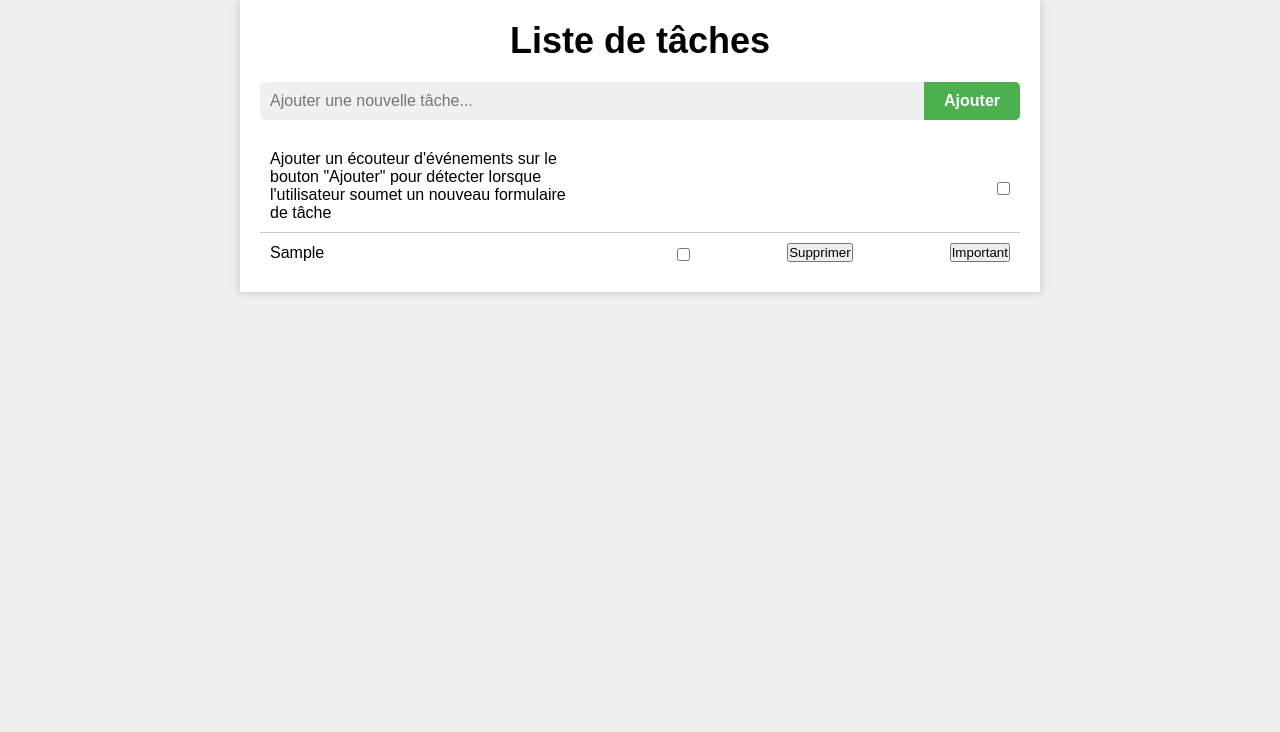
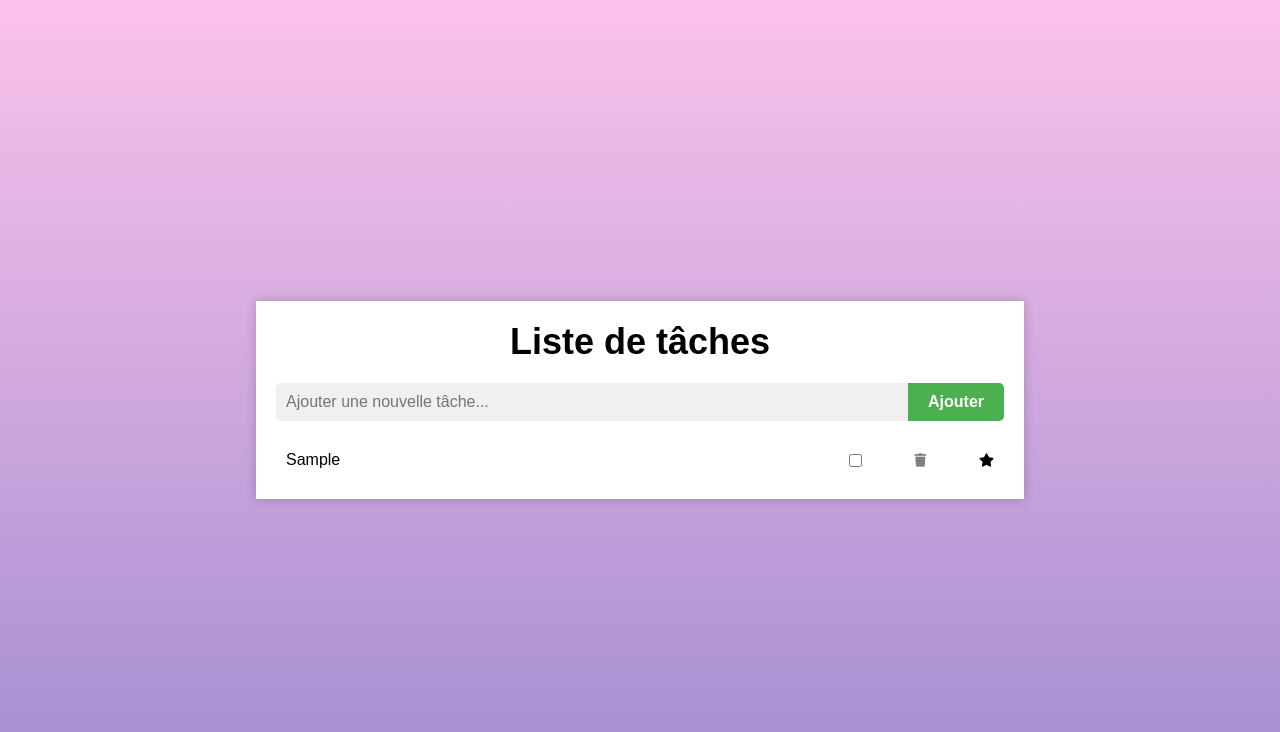
Before and after one commit to Joklak/Listetache, a plain HTML site: page index.html in a window 1280 px wide. Both pictures are taken after typing "Sample" into the empty fields and a click on the button "Ajouter". Drawn offline with Linux system fonts and the light colour scheme.

Commit message:
upload après correction de bug + ajout de style css pour le rendu final

```diff
--- a/app.js
+++ b/app.js
@@ -3,21 +3,17 @@ const input = document.querySelector("input");
 const liste = document.getElementById("task-list");
 
 document.addEventListener("DOMContentLoaded", () => {
-  const savedTasks = localStorage.getItem("tasks");
+  const savedTasks = JSON.parse(localStorage.getItem("tasks"));
   if (savedTasks) {
-    liste.innerHTML = savedTasks;
-
-    const tasks = document.querySelectorAll("#task-list li");
-    tasks.forEach((task) => {
-      const checkbox = task.querySelector("input[type=checkbox]");
-      const isChecked = localStorage.getItem(checkbox.id) === "true";
-      if (isChecked) {
-        checkbox.checked = true;
-        task.classList.add("completed");
-      } else {
-        checkbox.checked = false;
-        task.classList.remove("completed");
-      }
+    savedTasks.forEach((savedTask) => {
+      const { content, completed, important, id } = savedTask;
+      const nouvelleTache = createTaskElement(
+        content,
+        completed,
+        important,
+        id
+      );
+      liste.appendChild(nouvelleTache);
     });
   }
 });
@@ -26,54 +22,98 @@ document.getElementById("add-task-form").addEventListener("submit", (event) => {
   event.preventDefault();
   const tache = input.value;
 
+  // Créer une nouvelle tâche et l'ajouter à la liste
+  const nouvelleTache = createTaskElement(
+    tache,
+    false,
+    false,
+    "checkbox-" + Date.now()
+  );
+  liste.appendChild(nouvelleTache);
+
+  // Enregistrer la nouvelle liste de tâches dans localStora
+  saveTasksToLocalStorage();
+
+  // Réinitialiser le champ de saisie
+  input.value = "";
+});
+
+function createTaskElement(content, completed, important, id) {
   const nouvelleTache = document.createElement("li");
+
+  // Ajouter le contenu de la tâche
   const span = document.createElement("span");
-  span.textContent = tache;
+  span.textContent = content;
   nouvelleTache.appendChild(span);
 
+  // Ajouter la checkbox
   const checkbox = document.createElement("input");
   checkbox.type = "checkbox";
-  checkbox.id = "checkbox-" + Date.now();
+  checkbox.checked = completed;
+  checkbox.id = id;
   nouvelleTache.appendChild(checkbox);
 
+  // Ajouter le bouton "Supprimer"
   const deleteButton = document.createElement("button");
-  deleteButton.textContent = "Supprimer";
+  deleteButton.innerHTML = '<i class="fas fa-trash"></i>';
+  deleteButton.classList.add("supprimer-button");
   nouvelleTache.appendChild(deleteButton);
 
+  // Ajouter le bouton "Important"
   const importantButton = document.createElement("button");
-  importantButton.textContent = "Important";
+  importantButton.innerHTML = '<i class="fas fa-star"></i>';
+  importantButton.classList.add("important-button");
   nouvelleTache.appendChild(importantButton);
 
+  // Configurer les écouteurs d'événements
+  addEventListenersToTask(
+    nouvelleTache,
+    checkbox,
+    deleteButton,
+    importantButton
+  );
+
+  // Configurer les classes CSS
+  if (completed) nouvelleTache.classList.add("completed");
+  if (important) nouvelleTache.classList.add("important");
+
+  return nouvelleTache;
+}
+
+function addEventListenersToTask(
+  nouvelleTache,
+  checkbox,
+  deleteButton,
+  importantButton
+) {
   checkbox.addEventListener("change", () => {
-    const isChecked = checkbox.checked;
-    if (isChecked) {
-      nouvelleTache.classList.add("completed");
-    } else {
-      nouvelleTache.classList.remove("completed");
-    }
-    localStorage.setItem(checkbox.id, isChecked.toString());
-    localStorage.setItem("tasks", liste.innerHTML);
+    if (checkbox.checked) nouvelleTache.classList.add("completed");
+    else nouvelleTache.classList.remove("completed");
+
+    saveTasksToLocalStorage();
   });
 
   deleteButton.addEventListener("click", () => {
     liste.removeChild(nouvelleTache);
-    localStorage.removeItem(checkbox.id);
-    localStorage.setItem("tasks", liste.innerHTML);
+    saveTasksToLocalStorage();
   });
 
   importantButton.addEventListener("click", () => {
     nouvelleTache.classList.toggle("important");
+    saveTasksToLocalStorage();
   });
+}
 
-  const isChecked = checkbox.checked;
-  if (isChecked) {
-    nouvelleTache.classList.add("completed");
-  }
-
-  liste.appendChild(nouvelleTache);
-
-  input.value = "";
-
-  localStorage.setItem(checkbox.id, isChecked.toString());
-  localStorage.setItem("tasks", liste.innerHTML);
-});
+function saveTasksToLocalStorage() {
+  const tasks = Array.from(liste.children).map((task) => {
+    const checkbox = task.querySelector("input[type=checkbox]");
+    const isImportant = task.classList.contains("important");
+    return {
+      id: checkbox.id,
+      content: task.querySelector("span").textContent,
+      completed: checkbox.checked,
+      important: isImportant,
+    };
+  });
+  localStorage.setItem("tasks", JSON.stringify(tasks));
+}
--- a/index.html
+++ b/index.html
@@ -5,6 +5,12 @@
     <meta name="viewport" content="width=device-width, initial-scale=1.0" />
     <title>Liste de tâches</title>
     <link rel="stylesheet" href="style.css" />
+    <link
+      rel="stylesheet"
+      href="https://cdnjs.cloudflare.com/ajax/libs/font-awesome/5.15.3/css/all.min.css"
+      integrity="sha512-..."
+      crossorigin="anonymous"
+    />
   </head>
   <body>
     <div class="container">
@@ -17,16 +23,7 @@
         />
         <button type="submit" class="bouton_add">Ajouter</button>
       </form>
-      <ul id="task-list">
-        <li>
-          <span
-            >Ajouter un écouteur d'événements sur le bouton "Ajouter" pour
-            détecter lorsque l'utilisateur soumet un nouveau formulaire de
-            tâche</span
-          >
-          <input type="checkbox" id="maCheckbox" />
-        </li>
-      </ul>
+      <ul id="task-list"></ul>
     </div>
     <script src="app.js"></script>
   </body>
--- a/style.css
+++ b/style.css
@@ -5,12 +5,17 @@
 }
 
 body {
-  font-family: Arial, sans-serif;
-  background-color: #f0f0f0;
+  max-width: 100vw;
+  height: 100vh;
+  display: flex;
+  justify-content: center;
+  align-items: center;
+  font-family: sans-serif;
+  background-image: linear-gradient(to top, #a18cd1 0%, #fbc2eb 100%);
 }
 
 .container {
-  max-width: 800px;
+  width: 60%;
   margin: 0 auto;
   padding: 20px;
   background-color: #fff;
@@ -68,14 +73,13 @@ li:last-child {
 }
 
 .completed {
-  background-color: red;
+  font-style: italic;
 }
-.important {
-  background-color: blue;
+.important .fa-star {
+  color: #4caf50;
 }
 
 li input[type="checkbox"] {
-  margin-top: 4px;
   margin-left: 10px;
 }
 .task-title {
@@ -89,5 +93,16 @@ li input[type="checkbox"] {
 }
 
 span {
-  width: 300px;
+  width: 500px;
 }
+.important-button {
+  border: none;
+  background-color: transparent;
+  outline: none;
+}
+.supprimer-button {
+  border: none;
+  background-color: transparent;
+  outline: none;
+  color: grey;
+}
```
